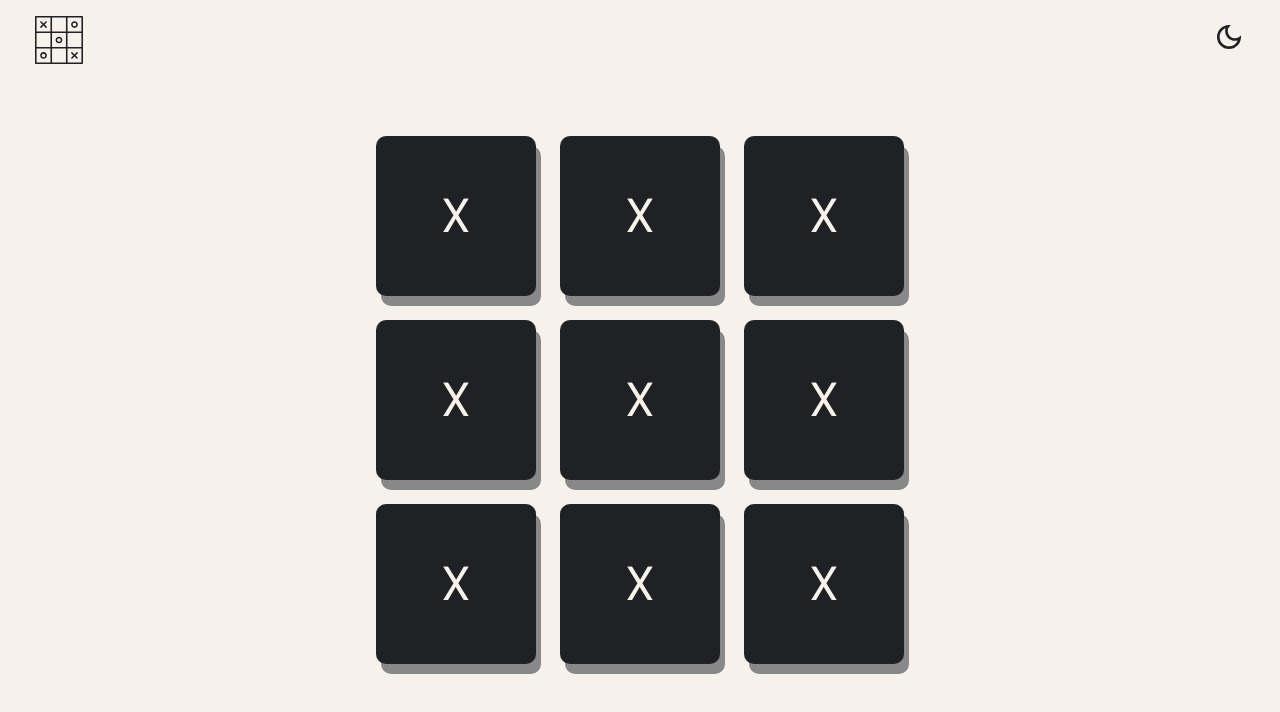
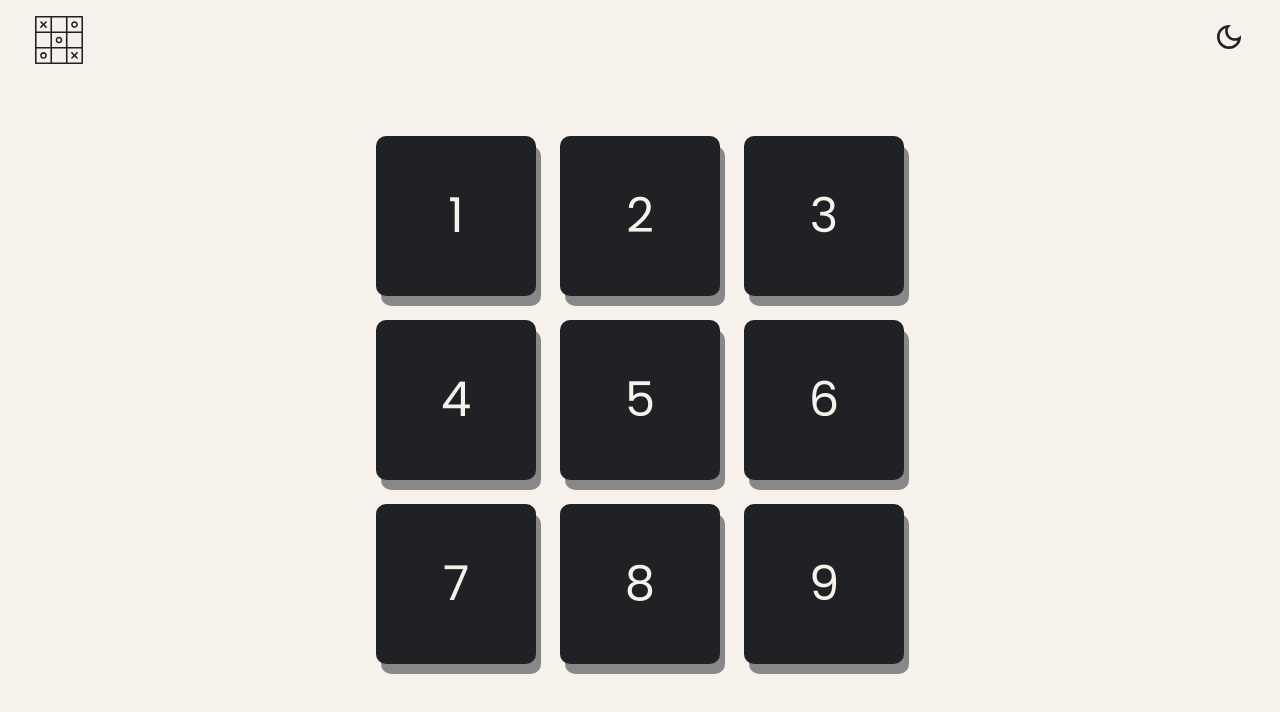
Before and after one commit to amahlehani/zaio-tic-tac-toe, a React (Create React App) app: page /game-on in a window 1280 px wide. Shown: the top 712 px of the page. Built offline with nearby package versions, Linux system fonts and the light colour scheme.

Commit message:
setup game logic

```diff
--- a/src/components/GameCell/GameCell.jsx
+++ b/src/components/GameCell/GameCell.jsx
@@ -1,10 +1,13 @@
-import React from 'react';
+import React, { useContext } from 'react';
 import { CellStyle } from './GameCell.styled';
+import { GameContext } from '../../contexts/GameContext';
 
-function GameCell() {
+function GameCell({cellItem, index}) {
+  const { updateBoard } = useContext(GameContext);
+
   return (
-    <CellStyle>
-        X
+    <CellStyle onClick={() => {updateBoard(index)}}>
+        {cellItem}
     </CellStyle>
   )
 }
--- /dev/null
+++ b/src/contexts/GameContext.js
@@ -0,0 +1,25 @@
+import { createContext, useState } from "react";
+
+
+export const GameContext = createContext({});
+
+export const GameContextProvider = (props) => {
+    const [game, setGame] = useState({
+        board: [1,2,3,4,5,6,7,8,9]
+    });
+
+    const updateBoard = (index) => {
+        let updateBoard = game.board;
+        updateBoard[index] = "x";
+        setGame({
+            ...game,
+            board: updateBoard,
+        })
+    }
+
+    return (
+        <GameContext.Provider value={{ game, updateBoard }}>
+            {props.children}
+        </GameContext.Provider>
+    )
+}
--- a/src/contexts/index.js
+++ b/src/contexts/index.js
@@ -1,9 +1,14 @@
 import React from 'react'
-import { ThemeContextProvider } from './ThemeContext'
+import { ThemeContextProvider } from './ThemeContext';
+import { GameContextProvider } from './GameContext';
 
 function Provider({children}) {
   return (
-    <ThemeContextProvider>{children}</ThemeContextProvider>
+    <ThemeContextProvider>
+      <GameContextProvider>
+        {children}
+      </GameContextProvider>
+    </ThemeContextProvider>
   )
 }
 
--- a/src/pages/Game/Game.jsx
+++ b/src/pages/Game/Game.jsx
@@ -1,16 +1,17 @@
-import React from 'react';
+import React, { useContext } from 'react';
 import { Container } from "../../styles/General.styled";
 import { GameBoardStyle } from "./Game.styled";
 import GameCell from '../../components/GameCell/GameCell';
+import { GameContext } from '../../contexts/GameContext';
 
 function Game() {
-  const board = [1,2,3,4,5,6,7,8,9];
+  const { game } = useContext(GameContext);
 
   return (
     <Container>
       <GameBoardStyle>
-        {board.map((item, index) => (
-          <GameCell />
+        {game.board.map((item, index) => (
+          <GameCell key={index} cellItem={item} index={index} />
         ))}
       </GameBoardStyle>
     </Container>
```
